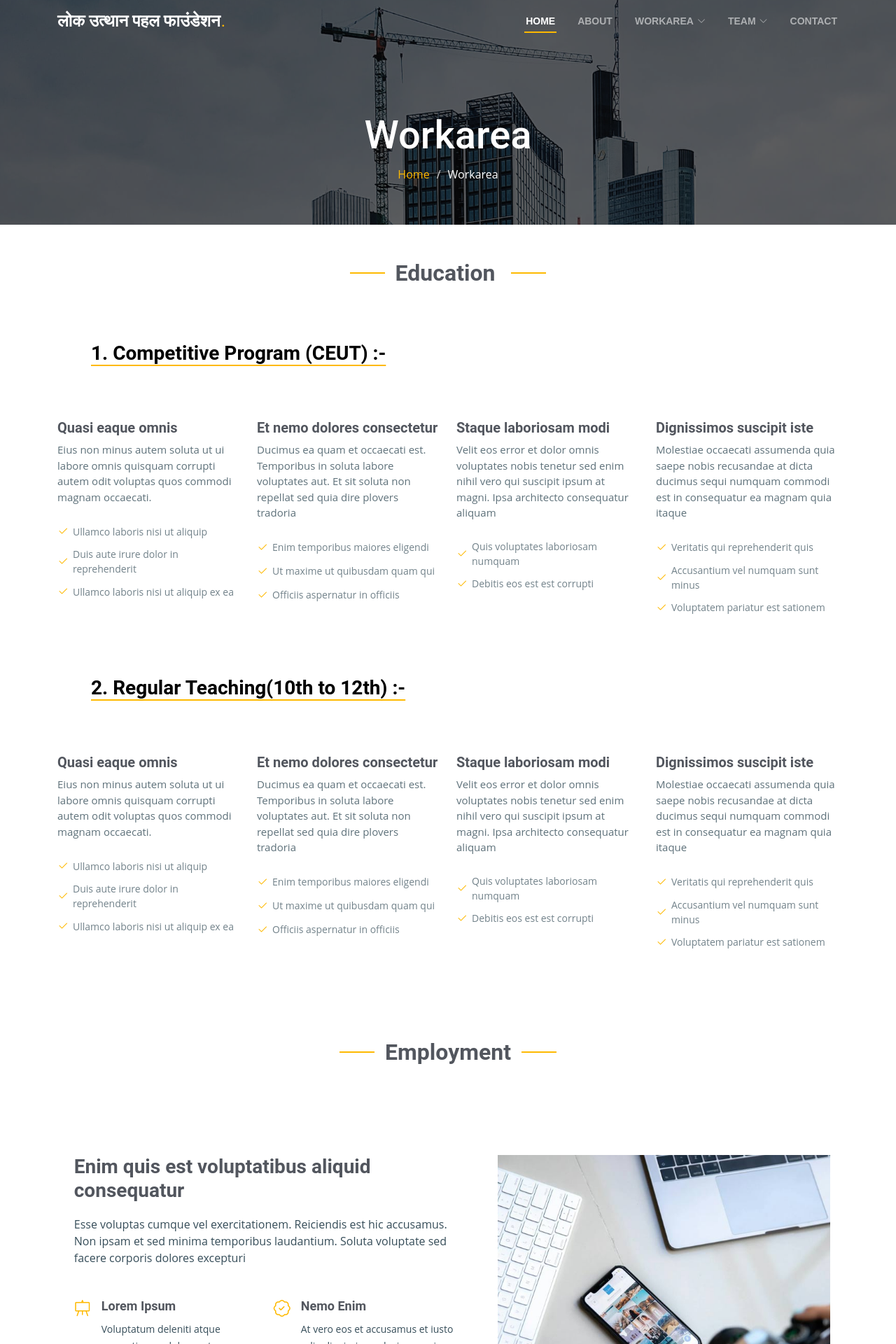
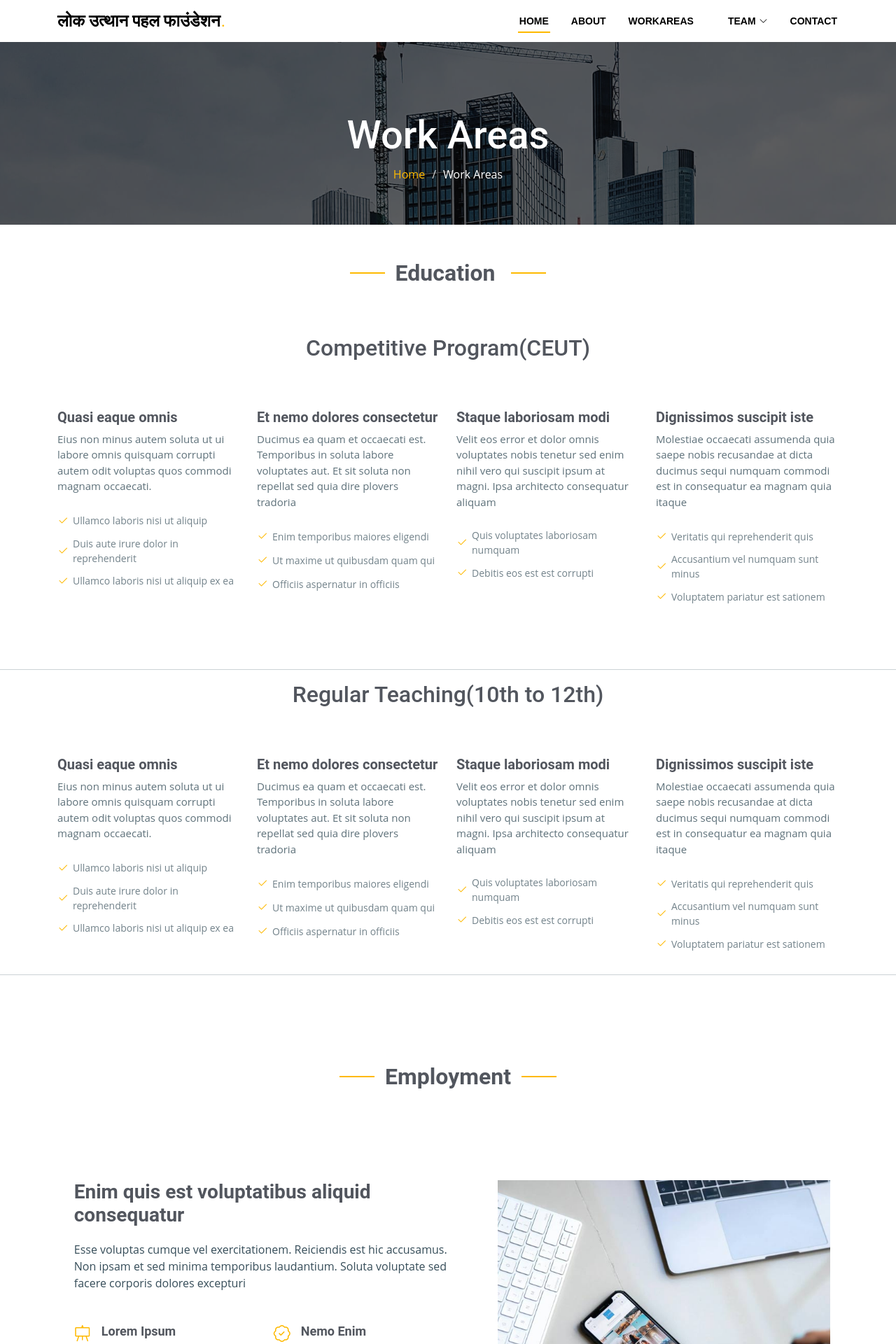
Before and after one commit to ManishChain/lokutthanfoundation.in, a PHP site: page /lokutthanfoundation16june/workarea.php in a window 1280 px wide. Shown: the top 1920 px of the page at 70% size. Run offline with PHP 8.4, Linux system fonts and the light colour scheme; some libraries are stand-ins or nearby versions.

Commit message:
header and workarea changes

```diff
--- a/fetch_volunteer_data.php
+++ b/fetch_volunteer_data.php
@@ -43,9 +43,9 @@
 
         // Render the data for each volunteer
         ?>
-        <div class="col-lg-4 col-md-6 member" data-aos="fade-up" data-aos-delay="100" style="margin-left:150px;">
-            <div class="member-img">
-                <img src="assets/img/team/team-4.jpg" class="img-fluid" alt="">
+        <div class="col-lg-4 col-md-6 member" data-aos="fade-up" data-aos-delay="100">
+            <div class="member-img"  style="width: 200px; height: 200px; overflow: hidden; margin: 0 auto; border-radius: 50%;">
+                <img src="assets/img/team/team-4.jpg" class="img-fluid" alt="" style="width: 100%; height: 100%; object-fit: cover;">
                 <div class="social">
                     <a href="#"><i class="bi bi-twitter-x"></i></a>
                     <a href="#"><i class="bi bi-facebook"></i></a>
--- a/footer.php
+++ b/footer.php
@@ -32,7 +32,7 @@
         </div>
 
         <div class="col-lg-2 col-md-3 footer-links">
-          <h4>WorkArea</h4>
+          <h4>WorkAreas</h4>
           <ul>
           <li><a href="comptativeprogram.php">Competitive Program</a></li>
           <li><a href="Regularteaching.php">Regular Teaching</a></li>
@@ -55,8 +55,8 @@
           </ul>
         </div>
         <div class="col-lg-2 col-md-3 footer-links">
-
-  <img src="assets/img/scanner.jpeg" alt="Team Image" class="img-fluid" style="height: 80px;">
+ <h4>QR Code For App</h4>
+  <img src="assets/img/scanner.jpeg" alt="Team Image" class="img-fluid" style="height: 80px; margin-left: 25px;">
 
 </div>
 
--- a/header.php
+++ b/header.php
@@ -1,22 +1,40 @@
+<style>
 
-<header id="header" class="header d-flex align-items-center fixed-top" style="height:60px;">
-    <div class="container-fluid container-xl position-relative d-flex align-items-center justify-content-between" >
-
-      <a href="index.php" class="logo d-flex align-items-center">
-        <!-- Uncomment the line below if you also wish to use an image logo -->
-       <!-- <img id="logo-black" src="assets/img/lokutthan-logo-white.png" alt="Black Logo" style="margin-left: -150px; width: 270px;">
-            <img id="logo-white" src="assets/img/lokutthan-logo-black.png" alt="White Logo" style="display:none; margin-left: -150px; width: 270px;">
--->
-            <h1 class="sitename">लोक उत्थान पहल फाउंडेशन</h1> <span>.</span>
-      </a>
-     <!-- <img id="additional-image" class="additional-image" src="assets/img/additional-image.png" alt="Additional Image" style="width: 100px;">
--->
+.header {
+    --background-color: rgb(255 255 255);
+    --default-color: #ffffff;
+    --heading-color: #ffffff;
+    color: var(--default-color);
+    padding: 20px 0;
+    transition: all 0.5s;
+    z-index: 997;
+}
+@media (max-width: 1199px) {
+    .mobile-nav-toggle {
+        color: black;
+        font-size: 28px;
+        line-height: 0;
+        margin-right: 10px;
+        cursor: pointer;
+        transition: color 0.3s;
+    }}
 
 
-      <nav id="navmenu" class="navmenu">
+
+</style>
+<header id="header" class="header d-flex align-items-center fixed-top" style="height:60px; color:white;">
+    <div class="container-fluid container-xl position-relative d-flex align-items-center justify-content-between"  style="color:white;">
+
+<a href="index.php" class="logo d-flex align-items-center">
+     <!-- <img id="logo-black" src="assets/img/lok-utthan-logo_140x32 (1).png" alt="Black Logo" style="margin-left: -150px; width: 270px;"  class="logo-img">
+            <img id="logo-white" src="assets/img/lok-utthan-logo_140x32 (1).png" alt="White Logo" style="display:none; margin-left: -150px; width: 270px;">
+  -->
+            <h1 class="sitename" style="color:black;">लोक उत्थान पहल फाउंडेशन</h1> <span>.</span>
+      </a>
+    <nav id="navmenu" class="navmenu">
         <ul>
-          <li><a href="index.php" class="active" style="font-weight: bold;">Home</a></li>
-          <li><a href="about.php" style="font-weight: bold;">About</a></li>
+          <li><a href="index.php" class="active" style="font-weight: bold; color:black;">Home</a></li>
+          <li><a href="about.php" style="font-weight: bold; color:black;">About</a></li>
        <!--   <li><a href="about.php" style="font-weight: bold;">About</a></li>-->
 
 
@@ -25,7 +43,7 @@
          <!-- <li><a href="projects.php">Projects</a></li>-->
       <!--    <li><a href="blog.php">Blog</a></li>-->
        <!--workarea-->
-       <li class="dropdown"><a href="workarea.php"><span style="font-weight: bold;">WorkArea</span><i class="bi bi-chevron-down toggle-dropdown"></i></a>
+       <li class="dropdown"><a href="workarea.php"><span style="font-weight: bold; color:black;">WorkAreas</span><i class="bi bi-chevron-down toggle-dropdown"></i></a>
             <ul>
          <li class="dropdown"><a href="#"><span>Education</span> <i class="bi bi-chevron-down toggle-dropdown"></i></a>
                 <ul style="left: +60%;">
@@ -33,18 +51,18 @@
                   <li><a href="workarea.php#workarea2">Regular Teaching (10th to 12th)</a></li>
                 </ul>
               </li>
-              <li><a href="workarea.php#workarea3">Employment</a></li>
-              <li><a href="workarea.php#workarea4">Skill Training</a></li>
-              <li><a href="workarea.php#workarea8">Environment</a></li>
-              <li><a href="workarea.php#workarea6">Job-oriented</a></li>
-              <li><a href="workarea.php#workarea10">Self Help Group<br>(For Female Only)</a></li>
+              <li style="color:black;"><a href="workarea.php#workarea3">Employment</a></li>
+              <li style="color:black;"><a href="workarea.php#workarea4">Skill Training</a></li>
+              <li style="color:black;"><a href="workarea.php#workarea8">Environment</a></li>
+              <li style="color:black;"><a href="workarea.php#workarea6">Job-oriented</a></li>
+              <li style="color:black;"><a href="workarea.php#workarea10">Self Help Group<br>(For Female Only)</a></li>
             </ul>
           </li>
 
 
           <!--endworkarea-->
           <li class="dropdown">
-    <a href="team.php"><span style="font-weight: bold;">Team</span> <i class="bi bi-chevron-down toggle-dropdown"></i></a>
+    <a href="team.php"><span style="font-weight: bold; color:black;">Team</span> <i class="bi bi-chevron-down toggle-dropdown" style="color:black;"></i></a>
     <ul>
        <!-- <li style="margin-bottom: -10px;"><a href="team.php#advisor">Advisory</a></li>-->
        <li><a href="team.php#advisor">Advisory</a></li>
@@ -73,28 +91,13 @@
 
 
           <!--endworkarea-->
-          <li><a href="contact.php" style="font-weight: bold;">Contact</a></li>
+          <li><a href="contact.php" style="font-weight: bold; color:black;">Contact</a></li>
         </ul>
-        <i class="mobile-nav-toggle d-xl-none bi bi-list"></i>
+        <i class="mobile-nav-toggle d-xl-none bi bi-list" style="#3c3c3c;"></i>
       </nav>
 
     </div>
   </header>
-  <script>
-    window.addEventListener('scroll', function() {
-        var header = document.getElementById('header');
-        var logoBlack = document.getElementById('logo-black');
-        var logoWhite = document.getElementById('logo-white');
-        var additionalImage = document.getElementById('additional-image');
-
-        if (window.scrollY > 100) {
-            logoBlack.style.display = 'none';
-            logoWhite.style.display = 'block';
-            additionalImage.style.display = 'block';
-        } else {
-            logoBlack.style.display = 'block';
-            logoWhite.style.display = 'none';
-            additionalImage.style.display = 'none';
-        }
-    });
-</script>
+  <script src="https://code.jquery.com/jquery-3.5.1.slim.min.js"></script>
+    <script src="https://cdn.jsdelivr.net/npm/@popperjs/core@2.5.2/dist/umd/popper.min.js"></script>
+    <script src="https://stackpath.bootstrapcdn.com/bootstrap/4.5.2/js/bootstrap.min.js"></script>
--- a/workarea.php
+++ b/workarea.php
@@ -15,20 +15,15 @@
 
 
 
+
+
+
 .styled-heading {
-  margin-left: 110px;
-  position: relative;
-  display: inline-block;
-  font-size: 28px; /* Adjust font size as needed */
-  font-weight: bold; /* Make the heading bold */
-  color: #333; /* Dark text color */
-  padding: 10px 20px; /* Add padding around the heading */
-
-  color: black; /* White text color */
-  border-radius: 8px; /* Rounded corners */
-
+    /* text-decoration: underline #feb900; */
+    text-decoration-thickness: 2px;
+    text-underline-offset: 7px;
+    text-decoration-skip-ink: none;
 }
-
 .corner-number {
   font-size: 20px; /* Adjust font size as needed */
   font-weight: bold; /* Make the number bold */
@@ -44,15 +39,11 @@
 
 }
 
-.styled-heading {
-    text-decoration: underline  #feb900; /* Yellow underline */
 
-    text-decoration-thickness: 2px; /* Thickness of the underline */
-    text-underline-offset: 7px; /* Offset of the underline from the baseline */
-    text-decoration-skip-ink: none;
-  }
-
-
+  .styled-heading {
+            margin-left: auto;
+            margin-right: auto;
+        }
 
 
 
@@ -76,11 +67,11 @@
     <!-- Page Title -->
     <div class="page-title" data-aos="fade" style="background-image: url(assets/img/page-title-bg.jpg);">
       <div class="container position-relative">
-        <h1>Workarea</h1>
+        <h1>Work Areas</h1>
         <nav class="breadcrumbs">
           <ol>
             <li><a href="index.html">Home</a></li>
-            <li class="current">Workarea</li>
+            <li class="current">Work Areas</li>
           </ol>
         </nav>
       </div>
@@ -170,9 +161,18 @@
       <!--  <p>We have team of professional, dedictaed and hard-working leaders who had made a strong impact on community in their respective areas</p>
 -->  </div>
  <!-- <h2 style="margin-left:110px;">Competitive Program (CEUT)</h2>-->
-<h2 class="styled-heading">
+<!--<h2 class="styled-heading">
  1. Competitive Program (CEUT) :-
-</h2>
+</h2>-->
+<div class="container">
+        <div class="row">
+            <div class="col-12 text-center">
+                <h2 class="styled-heading">
+                Competitive Program(CEUT)
+                </h2>
+            </div>
+        </div>
+    </div>
 
 
 <section id="features-cards" class="features-cards section">
@@ -222,12 +222,17 @@
   </div>
 </section>
 
+<hr>
 
-
-    <h2 class="styled-heading" id="workarea2" >
- 2. Regular Teaching(10th to 12th) :-
-
-</h2>
+<div class="container">
+        <div class="row">
+            <div class="col-12 text-center">
+                <h2 class="styled-heading">
+               Regular Teaching(10th to 12th)
+                </h2>
+            </div>
+        </div>
+    </div>
     <section id="features-cards" class="features-cards section">
 
 <div class="container">
@@ -277,6 +282,7 @@
   </div>
 
 </div>
+<hr>
 
 </section>
     <!-- /Features Cards Section -->
```
Also changed, not shown: index.php (+83 -10 lines), assets/img/lok-utthan-logo_140x32 (1).png (added).
